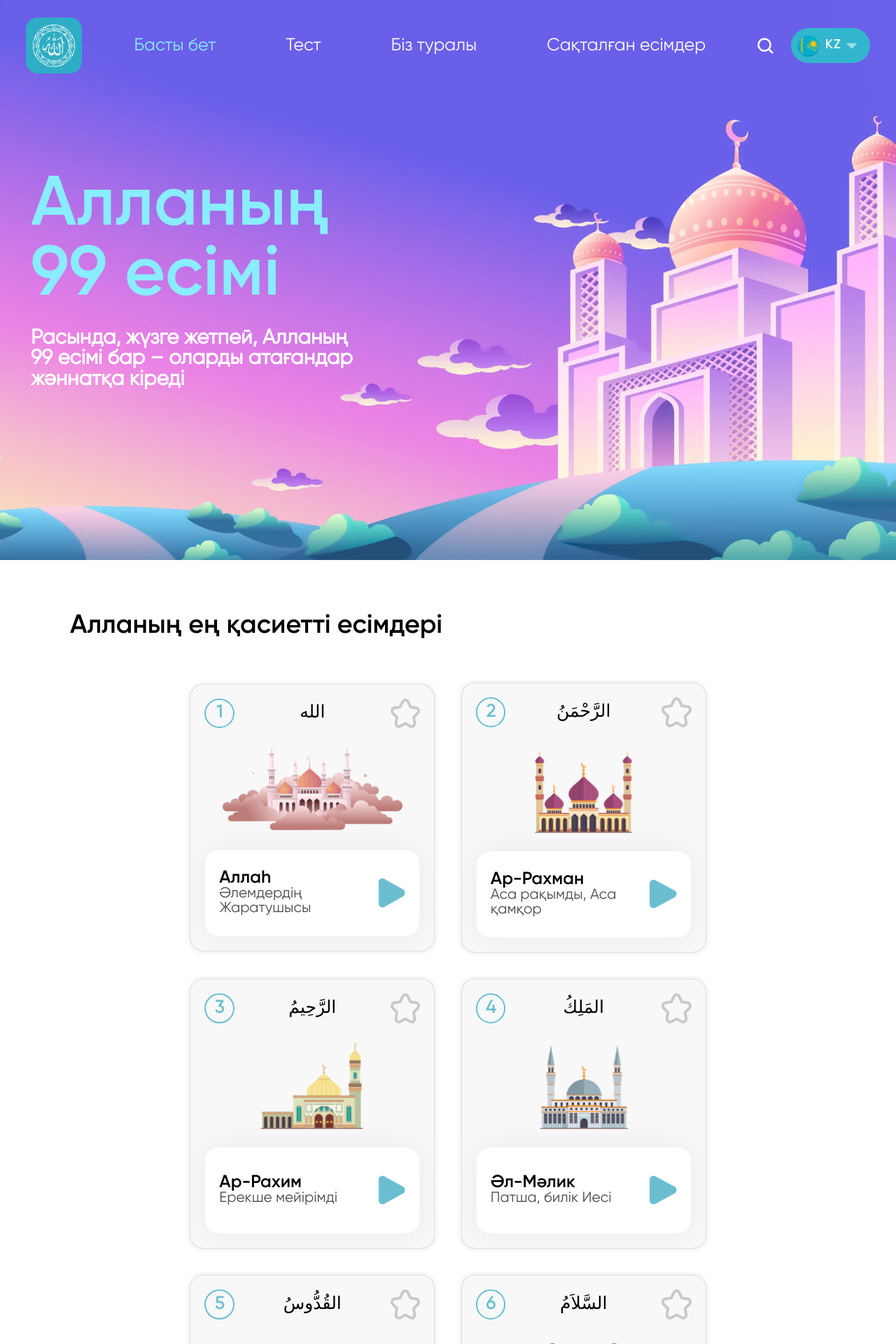
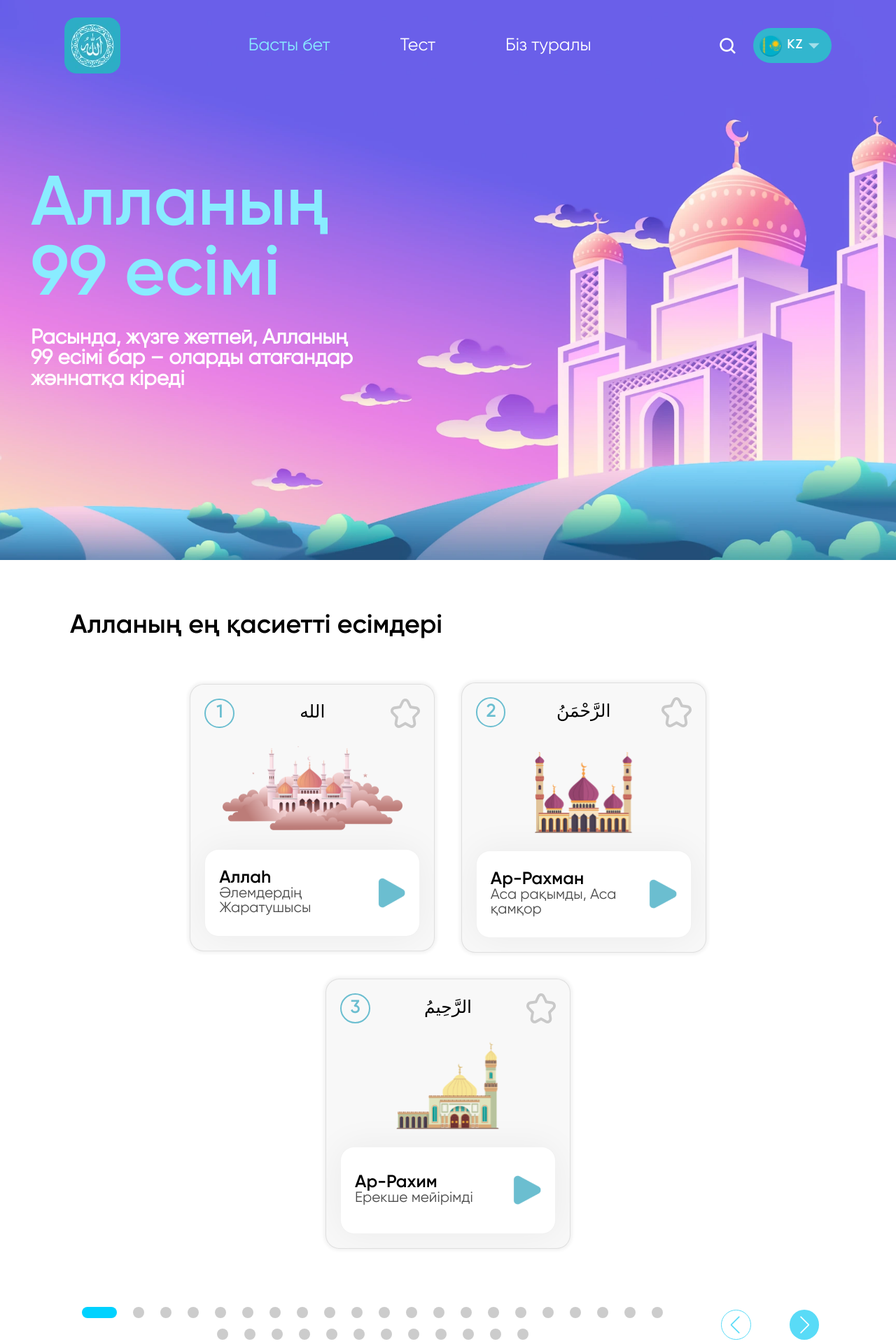
Before and after one commit to zaurbbb/99-names-of-Allah, a React (Create React App) app: page /#/ in a window 1280 px wide. Shown: the top 1920 px of the page at 70% size. Built offline with nearby package versions, Linux system fonts and the light colour scheme.

Commit message:
change NamesSwiperList perSlideView to three

```diff
--- a/src/components/elements/Navbar/NavList/NavList.jsx
+++ b/src/components/elements/Navbar/NavList/NavList.jsx
@@ -5,14 +5,17 @@ import { WindowWidthContext } from '../../../../context/windowWidth';
 import { navList } from '../../../../data/navList';
 
 import NavItem from '../NavItem/NavItem';
+import { BookmarksContext } from '../../../../context/bookmarks';
 
 const NavList = () => {
     const { isTabletDevice } = useContext(WindowWidthContext);
-
+    const { bookmarks } = useContext(BookmarksContext);
 
     return navList.map(elem => {
-        const shouldItemBeShowed = !isTabletDevice && elem.id === 5
-        return shouldItemBeShowed ? undefined : <NavItem
+        const shouldAllNamesItemBeShowed = !isTabletDevice && elem.id === 5;
+        const shouldBookmarksBeShowed = elem.id === 4 && bookmarks.length === 0;
+        console.log(shouldBookmarksBeShowed);
+        return shouldAllNamesItemBeShowed || shouldBookmarksBeShowed ? undefined : <NavItem
             obj={elem}
             key={elem.id}
         />;
--- a/src/components/lists/BookmarksSwiperList/BookmarksSwiperList.jsx
+++ /dev/null
@@ -1,73 +0,0 @@
-import React, { useContext } from 'react';
-
-import { WindowWidthContext } from '../../../context/windowWidth';
-import { BookmarksContext } from '../../../context/bookmarks';
-
-import {
-    Swiper,
-    SwiperSlide
-} from 'swiper/react';
-import {
-    Pagination,
-    Keyboard
-} from 'swiper';
-
-import NameCard from '../../cards/NameCard/NameCard';
-import SliderPrevButton from '../../ui/sliders/SliderPrevButton/SliderPrevButton';
-import SliderNextButton from '../../ui/sliders/SliderNextButton/SliderNextButton';
-
-import './bookmarksSwiper.sass';
-
-const BookmarksSwiperList = ({ result }) => {
-    const { isSmallDevice } = useContext(WindowWidthContext);
-    const { bookmarks } = useContext(BookmarksContext);
-    const isSliderButtonsShown = !isSmallDevice && bookmarks.length > (isSmallDevice ? 1 : 9);
-
-    return (
-        <Swiper
-            modules={[Pagination, Keyboard]}
-            pagination={{ clickable: true }}
-            keyboard={{ enabled: true }}
-            loop={true}
-            slidesPerView={isSmallDevice ? 2 : 1}
-            slidesPerGroup={1}
-            centeredSlides={true}
-            spaceBetween={30}
-            className='bookmarksSwiper'
-        >
-            {result.map((collection, index) => (
-                <SwiperSlide key={index}>
-                    {isSmallDevice ?
-                        <NameCard
-                            key={collection.id}
-                            item={collection}
-                            id={collection.id}
-                            nameArabic={collection.nameArabic}
-                            name={collection.name}
-                            shortMeaning={collection.shortMeaning}
-                        /> :
-                        collection.map(item => (
-                            <NameCard
-                                key={item.id}
-                                item={item}
-                                id={item.id}
-                                nameArabic={item.nameArabic}
-                                name={item.name}
-                                shortMeaning={item.shortMeaning}
-                            />
-                        ))
-                    }
-
-                </SwiperSlide>
-            ))}
-            {isSliderButtonsShown &&
-                <div className='swiper-navigation-button'>
-                    <SliderPrevButton />
-                    <SliderNextButton />
-                </div>
-            }
-        </Swiper>
-    );
-};
-
-export default BookmarksSwiperList;
--- a/src/components/lists/BookmarksSwiperList/bookmarksSwiper.sass
+++ /dev/null
@@ -1,11 +0,0 @@
-@import '../../../variables'
-
-@media (max-width: $md)
-  .bookmarksSwiper
-    .swiper-navigation-button
-      display: none!important
-
-@media (max-width: $sm)
-  .bookmarksSwiper
-    .swiper-slide-active
-        transform: scale(1.2) !important
--- a/src/components/lists/NamesSwiperList/NamesSwiperList.jsx
+++ b/src/components/lists/NamesSwiperList/NamesSwiperList.jsx
@@ -30,12 +30,12 @@ const NamesSwiperList = ({ result }) => {
             modules={[Pagination, Keyboard]}
             pagination={{ clickable: true }}
             keyboard={{ enabled: true }}
-            className='namesSwiper'
-            loop={true}
+            loop={result.length > 3 && true}
             slidesPerView={isSmallDevice ? 2 : 1}
             slidesPerGroup={1}
             centeredSlides={true}
             spaceBetween={30}
+            className='namesSwiper'
         >
             {result.map((collection, index) => (
                 <SwiperSlide key={index}>
--- a/src/components/pages/BookmarksPage/BookmarksPage.jsx
+++ b/src/components/pages/BookmarksPage/BookmarksPage.jsx
@@ -7,7 +7,7 @@ import { useBookmarks } from '../../../hooks/useBookmarks';
 import { useChunks } from '../../../hooks/useChunks';
 import { Navigate } from 'react-router-dom';
 import CustomHeading from '../../ui/custom/CustomHeading/CustomHeading';
-import BookmarksSwiperList from '../../lists/BookmarksSwiperList/BookmarksSwiperList';
+import NamesSwiperList from '../../lists/NamesSwiperList/NamesSwiperList';
 
 const BookmarksPage = () => {
     const { bookmarks } = useContext(BookmarksContext);
@@ -23,7 +23,7 @@ const BookmarksPage = () => {
             bookmarksList.push(JSON.parse(localStorage.getItem('bookmarkItem' + getBookmarks[i]) || ''));
         }
     }
-    const result = useChunks(bookmarksList, isSmallDevice ? 4 : 9);
+    const result = useChunks(bookmarksList, 3);
 
     if (bookmarks.length === 0) {
         return <Navigate
@@ -35,7 +35,7 @@ const BookmarksPage = () => {
     return (
         <section>
             <CustomHeading value='w.bookmarks_page_title' />
-            <BookmarksSwiperList result={isSmallDevice ? bookmarksList : result} />
+            <NamesSwiperList result={isSmallDevice ? bookmarksList : result} />
         </section>
     );
 };
--- a/src/components/pages/MainPage/MainPage.jsx
+++ b/src/components/pages/MainPage/MainPage.jsx
@@ -10,7 +10,7 @@ import NamesSwiperList from '../../lists/NamesSwiperList/NamesSwiperList';
 const MainPage = () => {
     const { isSmallDevice } = useContext(WindowWidthContext);
     const namesCollection = useNamesCollection(0, isSmallDevice && 3);
-    const result = useChunks(namesCollection, 9);
+    const result = useChunks(namesCollection, 3);
 
     return (
         <section>
--- a/src/styles/swiper.sass
+++ b/src/styles/swiper.sass
@@ -2,7 +2,7 @@
 
 .swiper
   width: 100%
-  padding: 1rem 0 5rem 0!important
+  padding: 1rem 0 7rem 0!important
 
 .swiper-slide
   display: -webkit-box
@@ -24,12 +24,13 @@
 .swiper-navigation-button, .swiper-pagination
   display: flex
   align-items: center
+  justify-content: center
   position: absolute
   bottom: 0.5% !important
 
 .swiper-navigation-button
   width: 6rem
-  height: 2rem!important
+  height: 4.8rem!important
   right: 3rem
 
 .swiper-button-prev,
@@ -63,21 +64,22 @@
   z-index: 100!important
 
 .swiper-pagination
-  @include flexAlignment(center, flex-start, center)
+  @include flexAlignment(center, center, center)
+  gap: 0.6rem
+  flex-wrap: wrap
   left: 3rem!important
 
-  height: 2rem!important
-  max-width: 60%
+  height: 5rem!important
+  max-width: 80%
 
 .swiper-pagination-bullet
-  width: 20px!important
-  height: 20px!important
-  margin: 0 8px!important
+  width: 16px!important
+  height: 16px!important
   transition: 0.2s ease-in-out!important
 
 .swiper-pagination-bullet-active
   background: #00D2FF!important
-  width: 60px!important
+  width: 50px!important
   border-radius: 1rem!important
 
 @media (max-width: $xxl)
```
Also changed, not shown: src/components/lists/BookmarksSwiperList/bookmarksSwiper.css (deleted, +0 -12 lines), src/styles/swiper.css, 2 other files (tests, documents, lock files or other folders).
